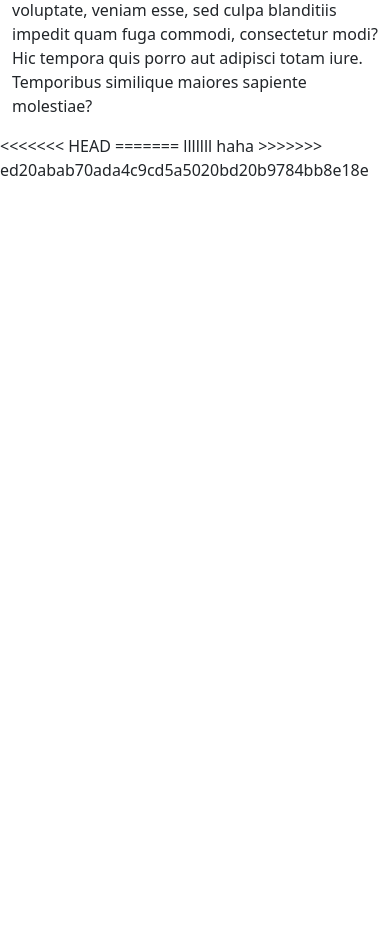
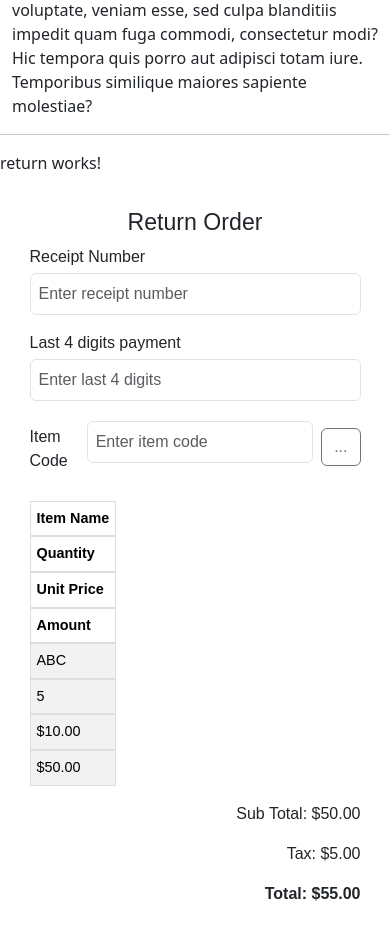
Before and after one commit to HengVattey/TEAMProject, an Angular app: page / in a window 390 px wide. Shown: the part 740-1680 px from the top of the page. Before the commit the page ends 922 px from the top, so only its background shows below. Built offline with nearby package versions, Linux system fonts and the light colour scheme.

Commit message:
i add return component HTML and CSS

```diff
--- a/src/app/app.component.html
+++ b/src/app/app.component.html
@@ -1,2 +1,4 @@
 <!-- <app-receive-oder-list></app-receive-oder-list> -->
  <app-reject-order></app-reject-order>
+
+ <app-return></app-return>
--- a/src/app/app.component.ts
+++ b/src/app/app.component.ts
@@ -3,11 +3,14 @@ import { RouterOutlet } from '@angular/router';
 import { ReceiveOderListComponent } from './receive-oder-list/receive-oder-list.component';
 import { OrderDetailComponent } from "./order-detail/order-detail.component";
 import { REjectOrderComponent } from './reject-order/reject-order.component';
+import { ReturnComponent } from './return/return.component';
 
 @Component({
   selector: 'app-root',
   standalone: true,
-  imports: [RouterOutlet, ReceiveOderListComponent, OrderDetailComponent,REjectOrderComponent],
+  imports: [RouterOutlet, ReceiveOderListComponent, OrderDetailComponent,REjectOrderComponent
+    ,ReturnComponent
+  ],
   templateUrl: './app.component.html',
   styleUrl: './app.component.css'
 })
--- a/src/app/return/return.component.css
+++ b/src/app/return/return.component.css
@@ -0,0 +1,98 @@
+.return-order-form {
+    font-family: Arial, sans-serif;
+    width: 90%;
+    max-width: 500px;
+    margin: 0 auto;
+    padding: 20px;
+    box-sizing: border-box;
+  }
+
+  label {
+    display: block;
+    margin: 8px 0 4px;
+  }
+
+  input[type="text"],
+  input[type="number"] {
+    width: 100%;
+    padding: 8px;
+    margin-bottom: 10px;
+    box-sizing: border-box;
+  }
+
+  .item-code {
+    display: flex;
+  }
+
+  .item-code input {
+    flex: 1;
+  }
+
+  .item-code button {
+    width: 40px;
+    background-color: #ddd;
+    border: none;
+    cursor: pointer;
+  }
+
+  table {
+    width: 100%;
+    margin-top: 20px;
+    border-collapse: collapse;
+  }
+
+  th, td {
+    border: 1px solid #ddd;
+    padding: 8px;
+    text-align: center;
+  }
+
+  .summary {
+    margin-top: 20px;
+    font-size: 1.2em;
+  }
+
+  /* Responsive Styles */
+  @media (max-width: 600px) {
+    .return-order-form {
+      padding: 10px;
+    }
+
+    table {
+      font-size: 0.9em;
+    }
+
+    th, td {
+      padding: 6px;
+    }
+
+    .summary p {
+      font-size: 1em;
+    }
+  }
+
+  /* Extra small screen adjustments for mobile */
+  @media (max-width: 400px) {
+    table {
+      display: block;
+      overflow-x: auto;
+    }
+
+    th, td {
+      display: block;
+      text-align: left;
+    }
+
+    th {
+      font-weight: bold;
+    }
+
+    .summary {
+      font-size: 1em;
+    }
+  }
+  /* --------------- */
+  .return-order-form {
+    max-width: 600px;
+    margin: auto;
+  }
--- a/src/app/return/return.component.html
+++ b/src/app/return/return.component.html
@@ -1 +1,52 @@
+<hr>
 <p>return works!</p>
+
+<div class="container my-4 return-order-form">
+    <h3 class="text-center">Return Order</h3>
+
+    <!-- Receipt Number -->
+    <div class="mb-3">
+      <label for="receiptNumber" class="form-label">Receipt Number</label>
+      <input type="text" id="receiptNumber" class="form-control" placeholder="Enter receipt number" />
+    </div>
+
+    <!-- Last 4 Digits Payment -->
+    <div class="mb-3">
+      <label for="last4Digits" class="form-label">Last 4 digits payment</label>
+      <input type="text" id="last4Digits" class="form-control" placeholder="Enter last 4 digits" />
+    </div>
+
+    <!-- Item Code -->
+    <div class="mb-3 d-flex align-items-center">
+      <label for="itemCode" class="form-label me-2 flex-grow-1">Item Code</label>
+      <input type="text" id="itemCode" class="form-control me-2 flex-grow-1" placeholder="Enter item code" />
+      <button type="button" class="btn btn-outline-secondary">...</button>
+    </div>
+
+    <!-- Item Table -->
+    <table class="table table-striped table-responsive mt-4">
+      <thead>
+        <tr>
+          <th scope="col">Item Name</th>
+          <th scope="col">Quantity</th>
+          <th scope="col">Unit Price</th>
+          <th scope="col">Amount</th>
+        </tr>
+      </thead>
+      <tbody>
+        <tr>
+          <td>ABC</td>
+          <td>5</td>
+          <td>$10.00</td>
+          <td>$50.00</td>
+        </tr>
+      </tbody>
+    </table>
+
+    <!-- Summary Section -->
+    <div class="summary text-end mt-3">
+      <p>Sub Total: $50.00</p>
+      <p>Tax: $5.00</p>
+      <p><strong>Total: $55.00</strong></p>
+    </div>
+  </div>
--- a/src/index.html
+++ b/src/index.html
@@ -10,10 +10,5 @@
   </head>
   <body>
     <app-root></app-root>
-<<<<<<< HEAD
-=======
-    lllllll
-    haha
->>>>>>> ed20abab70ada4c9cd5a5020bd20b9784bb8e18e
   </body>
 </html>
```
